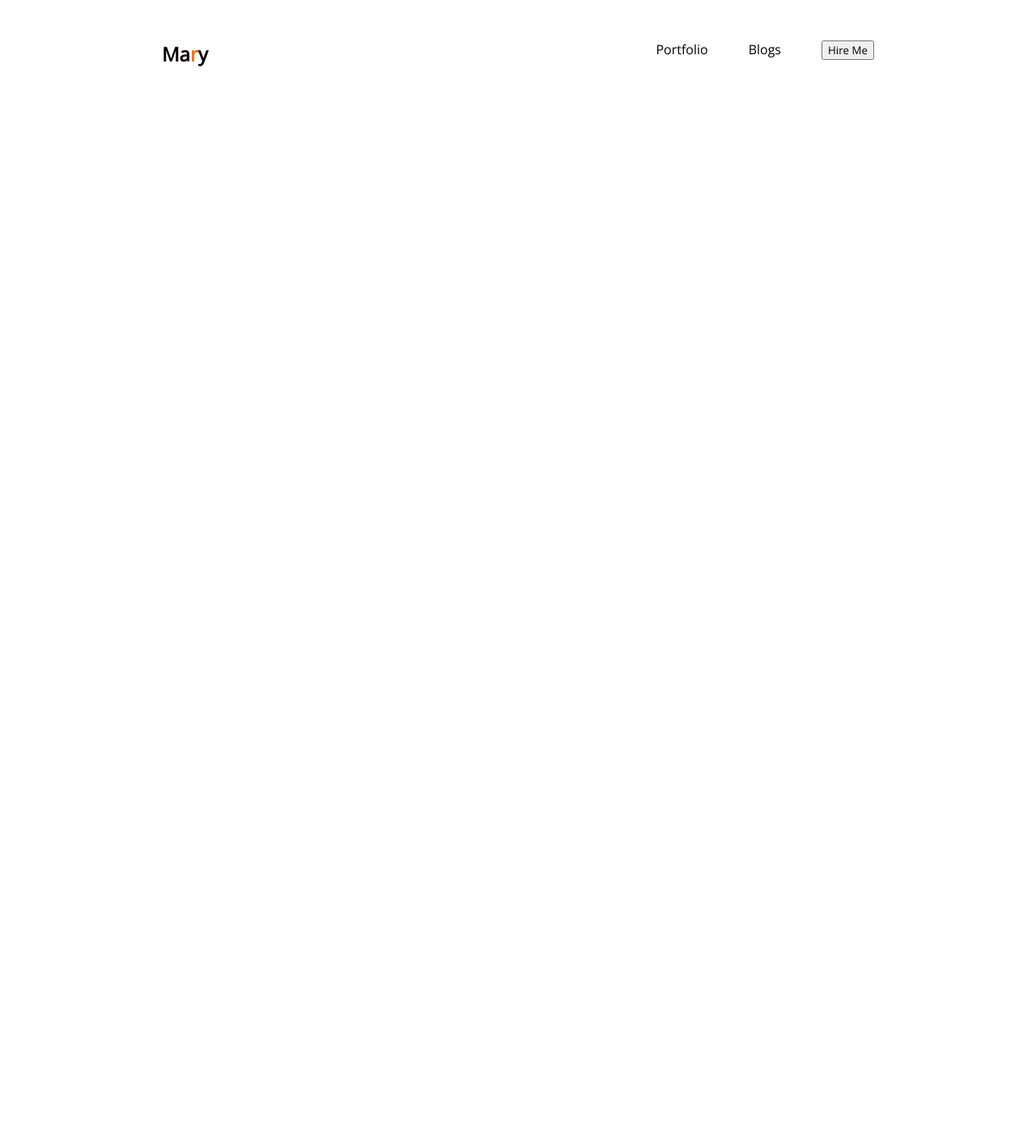
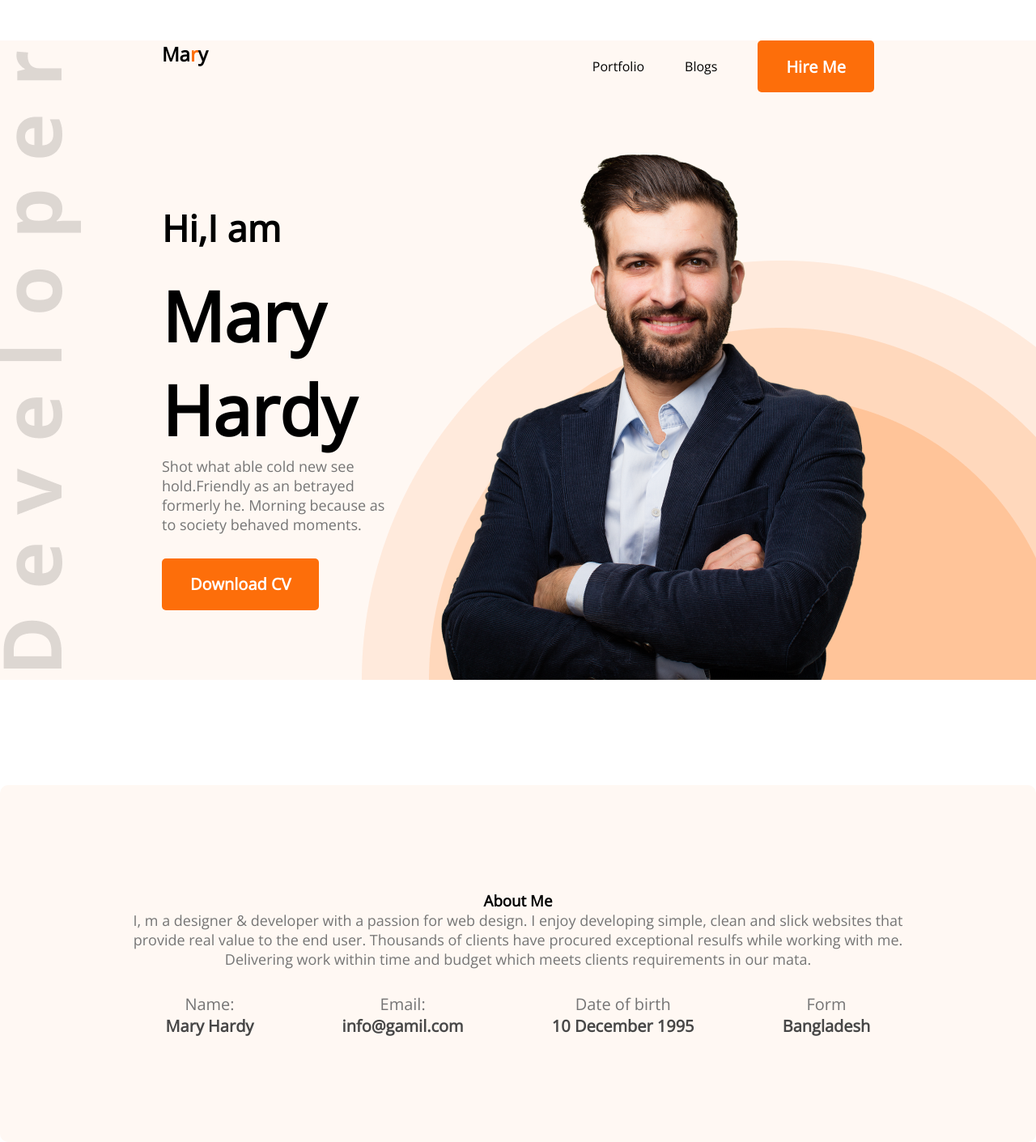
Before and after one commit to Ashraful884/developer-portfolio, a plain HTML site: page index.html in a window 1280 px wide. Shown: the whole page at 81% size. Before the commit the page ends 800 px from the top, so only its background shows below. Drawn offline with nearby package versions, Linux system fonts and the light colour scheme.

Commit message:
added header and about section

```diff
--- a/index.html
+++ b/index.html
@@ -9,17 +9,51 @@
     <link rel="preconnect" href="https://fonts.googleapis.com"><link rel="preconnect" href="https://fonts.gstatic.com" crossorigin><link href="https://fonts.googleapis.com/css2?family=Open+Sans&display=swap" rel="stylesheet">
 </head>
 <body>
-    <header>
+    <header class="header">
             <nav>
                 <h2 class="nav-tilte">Ma<span class="text-primary">r</span>y</h2>
                 <ul>
                     <li>Portfolio</li>
                     <li>Blogs</li>
-                    <li><button>Hire Me</button></li>
+                    <li><button class="btn-primary">Hire Me</button></li>
                 </ul>
             </nav>
+            <!-- Header banner -->
+            <div class="banner">
+            <div>
+                <h3 class="banner-sub-title">Hi,I am</h3>
+                <h1 class="banner-title">Mary Hardy</h1>
+                <p class="banner-discription">Shot what able cold new see hold.Friendly as an betrayed formerly he. Morning because as to society behaved moments.</p>
+                <button class="btn-primary">Download CV</button>
+            </div>
+            <img src="images/hardy.png" alt="">
+            </div>
     </header>
     <main>
+        <section class="about">
+            <h3 class="Section-title">About Me</h3>
+            <p class="section-description">I, m a designer & developer with a passion for web design. I enjoy developing simple, clean and slick websites that provide real value to the end user. Thousands of clients have procured exceptional resulfs while working with me. Delivering work within time and budget which meets clients requirements in our mata.</p>
+            <div class="about-info-container">
+                <div class="about-info">
+                    <p class="info-title">Name:</p>
+                    <p class="info-description">Mary Hardy</p>
+                </div>
+                <div class="about-info">
+                    <p class="info-title">Email:</p>
+                    <p class="info-description">info@gamil.com</p>
+                </div>
+                <div class="about-info">
+                    <p class="info-title">Date of birth</p>
+                    <p class="info-description">10 December 1995</p>
+                </div>
+                <div class="about-info">
+                    <p class="info-title">Form</p>
+                    <p class="info-description">Bangladesh</p>
+                </div>
+
+            </div>
+
+        </section>
 
     </main>
     <footer>
--- a/styles/portfolio.css
+++ b/styles/portfolio.css
@@ -1,25 +1,115 @@
-*{
+* {
     margin: 0;
     font-family: 'open sans', 'sans-serif';
 }
 
+.text-primary {
+    color: #FD6E0A;
+}
+
+.btn-primary {
+    color: #FFFFFF;
+    font-weight: 700;
+    font-size: 20px;
+    border: 0;
+    padding: 18px 35px;
+    height: 64px;
+    border-radius: 5px;
+    background: #FD6E0A;
+}
+
+.header {
+    background: #FFF8F3;
+    background-image: url('../images/header_bg.png'), url('../images/developer.png');
+    background-repeat: no-repeat;
+    background-position: bottom right, left;
+}
+
 /* header and navigation styles*/
-nav{
+nav {
     display: flex;
     justify-content: space-between;
     margin: 50px 200px;
 }
+
 .nav-title {
     font-weight: 800;
     font-size: 45px;
 }
-nav ul{
+
+nav ul {
     display: flex;
+    align-items: center;
 }
+
 nav li {
     list-style: none;
     margin-left: 50px;
 }
-.text-primary{
-     color: #FD6E0A;
+
+/* banner styles */
+.banner {
+    display: flex;
+    align-items: center;
+    margin: 0 200px;
+
 }
+
+.banner-title {
+    font-weight: 700;
+    font-size: 85px;
+}
+
+.banner-sub-title {
+    font-weight: 600;
+    font-size: 45px;
+    margin-bottom: 20px;
+}
+
+.banner-discription {
+    color: #757575;
+    font-size: 18px;
+    margin-bottom: 30px;
+}
+
+/* main section */
+.main {
+    max-width: 1140px;
+    margin: 0 auto;
+
+}
+/* about section styles */
+.about {
+    margin-top: 130px;
+    background: #FFF8F3;
+    border-radius: 10px;
+    padding: 130px 150px;
+    text-align: center;
+}
+
+.section.title {
+
+    font-weight: 700;
+    font-size: 35px;
+    margin-bottom: 30px;
+}
+.section-description {
+     color: #757575;
+     font-size: 18px;
+     margin-bottom: 30px;
+
+}
+.about-info-container{
+    display: flex;
+    justify-content: space-around;
+}
+.about .info-title{
+    font-size: 20px;
+    color: #757575;
+}
+.info-description{
+    font-weight: 700;
+    font-size: 20px;
+    color: #474747;
+
+}
```
